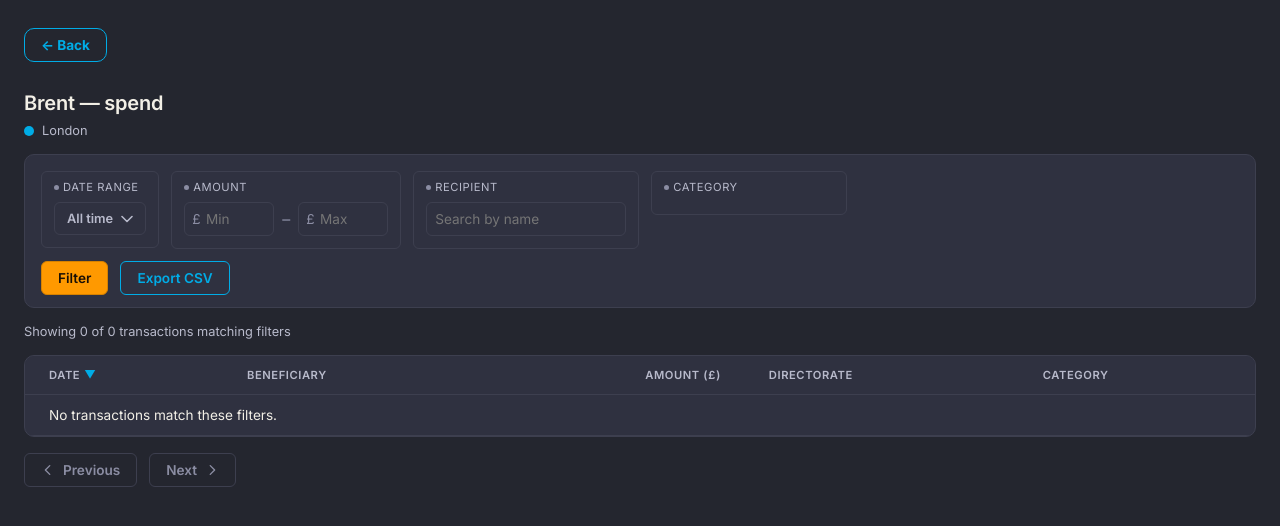
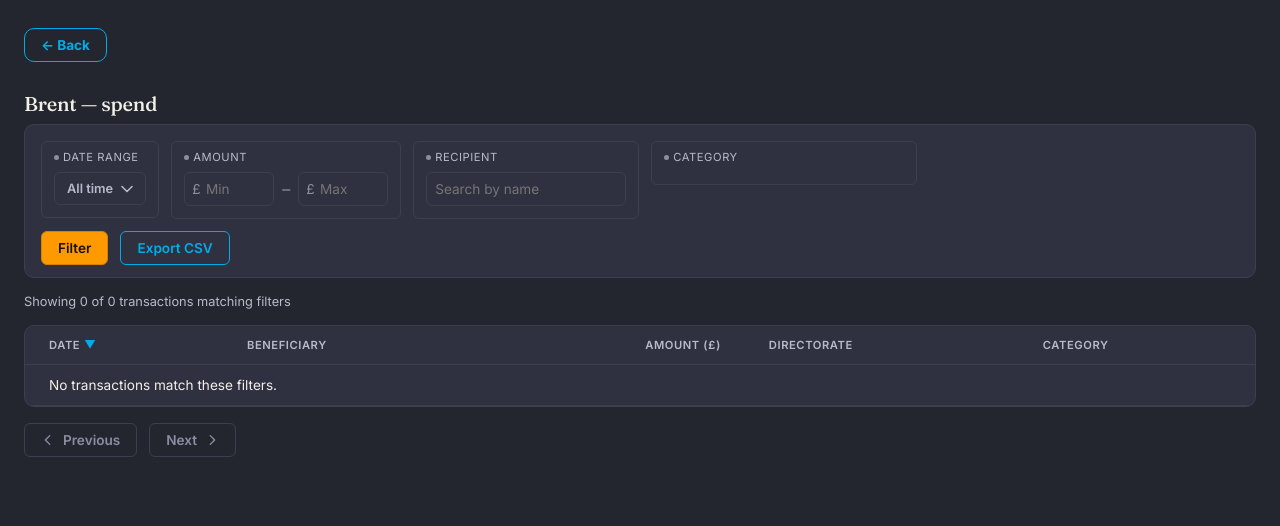
Before and after one commit to fraserwat/local-spend-tracker-frontend, a Django app: page /council/brent/spend/ in a window 1280 px wide. Shown: the top 526 px of the page. Run offline with Django 5.2, Linux system fonts and the light colour scheme; data comes from the database, SQL or seed files in the repository; data that the repository does not hold is empty; parts of the project's set-up code (start-up, migrations or seed data) failed here and were passed over.

Commit message:
Fix filter-panel UI bugs, restyle category, add flagship number
- Fix date-range trigger/scrim/calendar cells/pagination/chip hover
  states filling solid accent-blue instead of staying outlined --
  theme.css's element+pseudo button/a hover rules were outranking
  each component's own bare-class background/color on specificity.
- Widen category checkbox list and replace native checkboxes with
  themed custom ones.
- Remove the small region line under the spend page heading.
- Duplicate Previous/Next pagination above the table, next to the
  result count.
- Add serif (Fraunces) typographic signature for headings and give
  the spend total row a flagship treatment, per Design Bible Part IV.
- Add explicit vertical-align: middle to table cells.

Co-Authored-By: Claude Sonnet 5 <noreply@anthropic.com>

```diff
--- a/apps/core/static/core/css/theme.css
+++ b/apps/core/static/core/css/theme.css
@@ -32,6 +32,16 @@
   font-weight: 700;
   font-display: swap;
   src: url("../fonts/inter-700.woff2") format("woff2");
+}
+
+/* Typographic signature -- one serif face, headings + the one flagship
+   number per screen only. Single weight; never carries body copy. */
+@font-face {
+  font-family: "Fraunces";
+  font-style: normal;
+  font-weight: 500;
+  font-display: swap;
+  src: url("../fonts/fraunces-500.woff2") format("woff2");
 }
 
 :root {
@@ -87,6 +97,7 @@
   --color-info-text: #ffcc80;
 
   --font-sans: "Inter", system-ui, -apple-system, sans-serif;
+  --font-serif: "Fraunces", Georgia, serif;
 
   /* Modular type scale (Müller-Brockmann) -- one shared set of sizes reused
      across every template, instead of each page picking its own ad hoc
@@ -132,7 +143,8 @@ body {
 }
 
 h1, h2, h3 {
-  font-weight: 600;
+  font-family: var(--font-serif);
+  font-weight: 500;
   letter-spacing: -0.01em;
 }
 
--- /dev/null
+++ b/apps/spend/templates/spend/_pagination.html
@@ -0,0 +1,24 @@
+<nav class="pagination" aria-label="Pagination ({{ position }})">
+  {% if previous_link %}
+  <a class="page-btn" href="{{ previous_link }}" rel="prev">
+    <svg viewBox="0 0 16 16" fill="none" aria-hidden="true" focusable="false"><path d="M10 3L5 8l5 5" stroke="currentColor" stroke-width="1.6" stroke-linecap="round" stroke-linejoin="round"/></svg>
+    Previous
+  </a>
+  {% else %}
+  <span class="page-btn disabled" aria-disabled="true">
+    <svg viewBox="0 0 16 16" fill="none" aria-hidden="true" focusable="false"><path d="M10 3L5 8l5 5" stroke="currentColor" stroke-width="1.6" stroke-linecap="round" stroke-linejoin="round"/></svg>
+    Previous
+  </span>
+  {% endif %}
+  {% if next_link %}
+  <a class="page-btn" href="{{ next_link }}" rel="next">
+    Next
+    <svg viewBox="0 0 16 16" fill="none" aria-hidden="true" focusable="false"><path d="M6 3l5 5-5 5" stroke="currentColor" stroke-width="1.6" stroke-linecap="round" stroke-linejoin="round"/></svg>
+  </a>
+  {% else %}
+  <span class="page-btn disabled" aria-disabled="true">
+    Next
+    <svg viewBox="0 0 16 16" fill="none" aria-hidden="true" focusable="false"><path d="M6 3l5 5-5 5" stroke="currentColor" stroke-width="1.6" stroke-linecap="round" stroke-linejoin="round"/></svg>
+  </span>
+  {% endif %}
+</nav>
--- a/apps/spend/templates/spend/transactions.html
+++ b/apps/spend/templates/spend/transactions.html
@@ -39,25 +39,6 @@
        hover text this button wants. */
     background: var(--color-surface-hover);
     color: var(--color-text);
-  }
-
-  /* Persistent "you are here" -- the map view's spatial context (which
-     region a council sits in) otherwise disappears completely once a user
-     drills into this table. */
-  .council-context {
-    display: flex;
-    align-items: center;
-    gap: var(--space-2);
-    font-size: var(--text-sm);
-    color: var(--color-text-muted);
-    margin: 0 0 var(--space-4);
-  }
-  .council-context__mark {
-    width: 10px;
-    height: 10px;
-    border-radius: 50%;
-    background: var(--color-link);
-    flex-shrink: 0;
   }
 
   /* ---- filter panel: bordered clusters, not one flat row ----
@@ -372,12 +360,47 @@
      Django's CheckboxSelectMultiple renders a plain <ul>/<li>/<label>, so
      this just restyles that default markup rather than hand-rolling a
      custom widget template. */
-  .cat-list { max-height: 9.5rem; overflow-y: auto; width: 170px; }
+  /* Wider column -- 170px forced every label to wrap 3-4 lines ragged.
+     Still fixed-width (sits beside three other clusters), still scrolls
+     vertically for long category lists. */
+  .cat-list { max-height: 11rem; overflow-y: auto; overflow-x: hidden; width: 240px; }
   .cat-list ul { list-style: none; margin: 0; padding: 0; }
   .cat-list li { padding: 2px 0; }
-  .cat-list label { display: flex; align-items: center; gap: var(--space-2); font-size: var(--text-base); color: var(--color-text-muted); cursor: pointer; }
+  .cat-list label { display: flex; align-items: flex-start; gap: var(--space-2); font-size: var(--text-base); color: var(--color-text-muted); cursor: pointer; line-height: 1.3; }
   .cat-list label:has(input:checked) { color: var(--color-text); font-weight: 600; }
-  .cat-list input[type="checkbox"] { accent-color: var(--color-link); }
+  /* Custom box -- native checkbox renders OS-white regardless of
+     accent-color when unchecked, a bright patch on a dark panel. */
+  .cat-list input[type="checkbox"] {
+    appearance: none;
+    -webkit-appearance: none;
+    width: 15px;
+    height: 15px;
+    margin: 2px 0 0;
+    flex-shrink: 0;
+    border: 1px solid var(--color-border);
+    border-radius: 4px;
+    background: transparent;
+    position: relative;
+    cursor: pointer;
+    transition: background 140ms ease, border-color 140ms ease;
+  }
+  .cat-list input[type="checkbox"]:hover { border-color: var(--color-link); }
+  .cat-list input[type="checkbox"]:checked {
+    background: var(--color-link);
+    border-color: var(--color-link);
+  }
+  .cat-list input[type="checkbox"]:checked::after {
+    content: "";
+    position: absolute;
+    left: 4px;
+    top: 1px;
+    width: 4px;
+    height: 8px;
+    border: solid var(--color-accent-text);
+    border-width: 0 2px 2px 0;
+    transform: rotate(45deg);
+  }
+  .cat-list input[type="checkbox"]:focus-visible { outline: 2px solid var(--color-link); outline-offset: 1px; }
   .cat-summary { margin-top: var(--space-2); font-size: var(--text-sm); color: var(--color-link); }
 
   .panel-actions { display: flex; align-items: center; gap: var(--space-3); margin-top: var(--space-3); }
@@ -413,11 +437,22 @@
 
   .errorlist { color: var(--color-error); list-style: none; padding: 0; margin: 0 0 var(--space-4); font-size: var(--text-base); }
 
+  /* Result count + top pagination on one line (Doctrine V) -- users
+     scanning a huge result set shouldn't have to scroll past the whole
+     table just to reach Next. */
+  .result-bar {
+    margin: var(--space-4) 0 var(--space-2);
+    display: flex;
+    align-items: center;
+    justify-content: space-between;
+    gap: var(--space-3);
+    flex-wrap: wrap;
+  }
   .result-summary {
-    margin: var(--space-4) 0 var(--space-2);
     color: var(--color-text-muted);
     font-size: var(--text-sm);
   }
+  .result-bar .pagination { margin-top: 0; }
 
   .table-wrapper {
     background: var(--color-bg-elevated);
@@ -531,7 +573,6 @@
 <div class="page-header">
   <a class="back-link" href="{% url 'council-detail' slug=council.slug %}">&larr; Back</a>
   <h1>{{ council.name }} — spend</h1>
-  <div class="council-context"><span class="council-context__mark" aria-hidden="true"></span>{{ council.get_region_display }}</div>
 
   {% if form.errors %}
   <ul class="errorlist">
@@ -623,7 +665,10 @@
     </form>
   </div>
 
-  <div class="result-summary">Showing {{ transactions|length }} of {{ total_count }} transaction{{ total_count|pluralize }} matching filters</div>
+  <div class="result-bar">
+    <div class="result-summary">Showing {{ transactions|length }} of {{ total_count }} transaction{{ total_count|pluralize }} matching filters</div>
+    {% if transactions %}{% include "spend/_pagination.html" with position="top" %}{% endif %}
+  </div>
 </div>
 
 <div class="table-wrapper">
```
Also changed, not shown: other parts of apps/spend/templates/spend/transactions.html (+25 -32 lines), apps/core/static/core/fonts/fraunces-500.woff2 (added).
